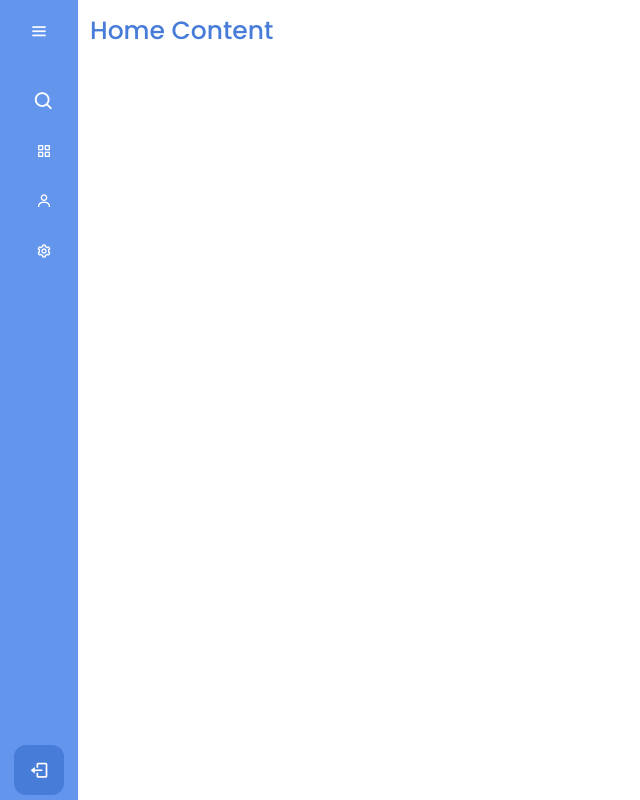
After one commit to Entriqa/Switter, a Flask app: a page that uses templates/prof_page.html in a window 1280 px wide. The commit adds this page. Shown: the whole page, without its empty margins (0-640 px from the left). Run offline with Flask 2, Linux system fonts and the light colour scheme; tables that the repository leaves empty hold one stand-in row (values such as "Sample post").

Commit message:
authorization and profile

```diff
--- a/app.py
+++ b/app.py
@@ -1,10 +1,10 @@
-from flask import Flask, render_template, redirect
-from flask_login import LoginManager, login_user, login_required, logout_user
+from flask import Flask, render_template, redirect, request
+from flask_login import LoginManager, login_user, login_required, logout_user, current_user
 
 from data import db_session
-from data.login_form import LoginForm
-from data.register import RegisterForm
 from data.users import User
+
+from data.user_forms import LoginForm, RegisterForm
 
 
 app = Flask(__name__)
@@ -14,13 +14,15 @@ login_manager = LoginManager()
 login_manager.init_app(app)
 
 
+
+
 @login_manager.user_loader
 def load_user(user_id):
     db_sess = db_session.create_session()
     return db_sess.query(User).get(user_id)
 
 
-@app.route('/register', methods=['GET', 'POST'])
+@app.route('/registration', methods=['GET', 'POST'])
 def register():
     form = RegisterForm()
     if form.validate_on_submit():
@@ -28,23 +30,51 @@ def register():
     return render_template('register.html', tittle='Registration', form=form)
 
 
-@app.route('/', methods=['GET', 'POST'])
+@app.route("/")
+def index():
+
+    if not current_user.is_authenticated:
+        return redirect("/auth")
+
+    else:
+        return redirect(f"/prof{current_user.id}")
+
+
+@app.route("/prof<prof_id>")
+def profile(prof_id):
+    db_sess = db_session.create_session()
+    user = db_sess.query(User).filter(User.id == prof_id).first()
+    return render_template("prof_page.html", name=user.name)
+
+
+@app.route('/auth', methods=['GET', 'POST'])
 def login():
     db_sess = db_session.create_session()
-    form = LoginForm()
-    if form.validate_on_submit():
-        user = db_sess.query(User).filter(User.email == form.email.data).first()
-        if user and user.check_password(form.password.data):
-            login_user(user, remember=form.remember_me.data)
+    login_form = LoginForm()
+    register_form = RegisterForm()
+
+    if register_form.validate_on_submit():
+        if register_form.password.data == register_form.password_again.data:
+            new_user = User(name=register_form.name.data,
+                            email=register_form.email.data)
+            new_user.set_password(register_form.password.data)
+
+            db_sess.add(new_user)
+            db_sess.commit()
+            db_sess.refresh(new_user)
+
+            login_user(new_user, remember=register_form.remember_me.data)
+
+        return redirect("/")
+
+    if login_form.validate_on_submit():
+        user = db_sess.query(User).filter(User.email == login_form.email.data).first()
+        if user and user.check_password(login_form.password.data):
+            login_user(user, remember=login_form.remember_me.data)
+            # print(user.id)
             return redirect("/")
-        return render_template('index.html', message="Wrong login or password", form=form)
-    return render_template('index.html', title='Authorization', form=form)
 
-
-# @app.route("/")
-# def index():
-#     db_sess = db_session.create_session()
-#     return render_template("login.html", title='Switter')
+    return render_template('auth.html', title='Authorization', login_form=login_form, reg_form=register_form)
 
 
 @app.route('/logout')
--- /dev/null
+++ b/static/css/pp_styles.css
@@ -0,0 +1,285 @@
+@import url('https://fonts.googleapis.com/css2?family=Poppins:wght@300;400;500;600;700&display=swap');
+*{
+    margin: 0;
+    padding: 0;
+    box-sizing: border-box;
+    font-family: 'Poppins', sans-serif;
+}
+body {
+	position: relative;
+	min-height: 100vh;
+	width: 100%;
+	overflow: hidden;
+}
+
+.sidebar {
+	position: fixed;
+	top: 0;
+	left: 0;
+	height: 100%;
+	width: 78px;
+	background: #6495ED;
+	padding: 6px 14px;
+	transition: all 0.5s ease;
+}
+
+.sidebar.active {
+	width: 240px;
+}
+
+.sidebar .logo_content .logo {
+	color: #FFF;
+	display: flex;
+	height: 50px;
+	width: 100%;
+	align-items: 100%;
+	opacity: 0;
+	pointer-events: none;
+	transition: all 0.5s ease;
+}
+
+.sidebar.active .logo_content .logo {
+	opacity: 1;
+	pointer-events: none;
+}
+
+.logo_content .logo i{
+	font-size: 28px;
+	margin-right: 5px;
+}
+
+.logo_content .logo .logo_name {
+	font-size: 20px;
+	font-weight: 400;
+}
+
+.sidebar #btn{
+	position: absolute;
+	color: #FFF;
+	top: 6px;
+	left: 50%;
+	font-size: 20px;
+	height: 50px;
+	width: 50px;
+	text-align: center;
+	line-height: 50px;
+	transform: translateX(-50%);
+}
+.sidebar.active #btn {
+	left: 90%;
+}
+
+.sidebar ul{
+	margin-top: 20px;
+}
+
+.sidebar ul li{
+	position: relative;
+	height: 50px;
+	width: 100%;
+	margin: 0 5px;
+	list-style: none;
+	line-height: 50px;
+
+}
+
+.sidebar ul li .tooltip{
+	position: absolute;
+	left: 122px;
+	top: 0;
+	transform: translate(-50%, -50%);
+	border-radius: 6px;
+	height: 35px;
+	width: 122px;
+	background: #FFF;
+	line-height: 35px;
+	text-align: center;
+	box-shadow: 0 5px 10px rgba(0, 0, 0, 0.2);
+	transition: 0s;
+	opacity: 0;
+	pointer-events: none;
+	display: block;
+}
+.sidebar.active ul li .tooltip {
+	display: none;
+}
+
+.sidebar ul li:hover .tooltip{
+	transition: all 0.5s ease;
+	opacity: 1;
+	top: 50%;
+}
+
+.sidebar ul li input{
+	position: absolute;
+	height: 100%;
+	width: 100%;
+	left: 0;
+	top: 0;
+	border-radius: 12px;
+	outline: none;
+	border: none;
+	background: #6495ED;
+	padding-left: 50px;
+	font-size: 18px;
+	color: #FFF;
+}
+.sidebar.active ul li input {
+	background: #487cd9;
+}
+
+.sidebar ul li input::placeholder{
+	color: #6691dd;
+}
+
+.sidebar ul li .bx-search {
+	position: absolute;
+	background: #6495ED;
+	z-index: 99;
+	color: #FFF;
+	font-size: 22px;
+	transition: all	0.0s ease;
+}
+.sidebar ul li .bx-search:hover {
+	background: #FFF;
+	color: #487cd9;
+}
+
+.sidebar.active ul li .bx-search {
+	background: #487cd9;
+}
+
+.sidebar.active ul li .bx-search:hover {
+	background: #487cd9;
+	color: #FFF;
+}
+
+.sidebar ul li a{
+	color: #FFF;
+	display: flex;
+	align-items: center;
+	text-decoration: none;
+	transition: all 0.4s ease;
+	border-radius: 12px;
+	white-space: nowrap;
+}
+
+.sidebar ul li a:hover{
+	color: #6495ED;
+	background: #FFF;
+}
+
+.sidebar ul li i {
+	height: 50px;
+	min-width: 50px;
+	border-radius: 12px;
+	line-height: 50px;
+	text-align: center;
+}
+
+.sidebar .links_name{
+	opacity: 0;
+	pointer-events: none;
+	transition: all 0.4s ease;
+}
+
+.sidebar.active .links_name{
+	opacity: 1;
+	pointer-events: auto;
+}
+
+.sidebar .profile_content {
+	position: absolute;
+	color: #FFF;
+	bottom: 0;
+	left: 0;
+	width: 100%;
+}
+
+.sidebar .profile_content .profile {
+	position: relative;
+	padding: 10px 6px;
+	height: 60px;
+	background: none;
+	transition: all 0.4s ease;
+}
+
+.sidebar.active .profile_content .profile {
+	background: #487cd9;
+}
+
+.profile_content .profile .profile_details {
+	display: flex;
+	align-items: center;
+	opacity: 0;
+	pointer-events: none;
+	white-space: nowrap;
+}
+
+.sidebar.active .profile .profile_details {
+	opacity: 1;
+	pointer-events: auto;
+}
+
+.profile .profile_details img{
+	height: 45px;
+	width: 45px;
+	object-fit: cover;
+	border-radius: 12px;
+}
+
+.profile .profile_details .name_job{
+	margin-left: 10px;
+}
+
+.profile .profile_details .name{
+	font-size: 15px;
+	font-weight: 400;
+}
+
+.profile .profile_details .job{
+	font-size: 12px;
+}
+
+.profile #log_out{
+	position: absolute;
+	left: 50%;
+	bottom: 5px;
+	transform: translateX(-50%);
+	min-width: 50px;
+	height: 50px;
+	line-height: 50px;
+	font-size: 20px;
+	border-radius: 12px;
+	text-align: center;
+	background: #487cd9;
+	transition: all 0.4s ease;
+}
+
+.sidebar.active .profile #log_out {
+	left: 88%;
+}
+
+.sidebar.active .profile #log_out {
+	background: none;
+}
+
+.home_content {
+	position: absolute;
+	height: 100%;
+	width: calc(100% - 78px);
+	left: 78px;
+	transition: all 0.5s ease;
+}
+
+.home_content .text{
+	font-size: 25px;
+	font-weight: 500;
+	color: #487cd9;
+	margin: 12px;
+}
+
+.sidebar.active ~ .home_content {
+	width: calc(100% - 240px);
+	left: 240px;
+}
--- a/static/css/style.css
+++ b/static/css/style.css
@@ -1,5 +1,8 @@
+
 /* ===== Google Font Import - Poformsins ===== */
 @import url('https://fonts.googleapis.com/css2?family=Poppins:wght@300;400;500;600;700&display=swap');
+
+
 
 *{
     margin: 0;
--- /dev/null
+++ b/templates/prof_page.html
@@ -0,0 +1,98 @@
+<!DOCTYPE html>
+<html>
+
+<head>
+	<meta charset="utf-8">
+	<title>Main page</title>
+	<meta name="viewport" content="width=device-width, initial-scale=1">
+
+	<!-- CSS -->
+	<link rel="stylesheet" href="../static/css/pp_styles.css">
+
+	<!-- Boxicons CSS -->
+	<link rel="stylesheet" href="https://unpkg.com/boxicons@2.0.7/css/boxicons.min.css">
+</head>
+
+
+<body>
+	<div class="sidebar">
+		<div class="logo_content">
+			<div class="logo">
+				<i class='bx bxl-telegram'></i>
+				<div class="logo_name"> Switter </div>
+			</div>
+			<i class='bx bx-menu' id="btn"></i>
+		</div>
+		<ul class="nav_list">
+			<li>
+
+				<i class='bx bx-search' ></i>
+				<input type="text" placeholder="Search">
+				<span class="tooltip">Search</span>
+
+			</li>
+			<li>
+				<a href="#">
+					<i class='bx bx-grid-alt' ></i>
+					<span class="links_name">Board</span>
+				</a>
+				<span class="tooltip">Board</span>
+			</li>
+			<li>
+				<a href="#">
+					<i class='bx bx-user'></i>
+					<span class="links_name">Profile</span>
+				</a>
+				<span class="tooltip">Profile</span>
+			</li>
+
+			<!-- Chats -->
+			<!-- <li>
+				<a href="#">
+					<i class='bx bx-chat'></i>
+					<span class="links_name">Chats</span>
+				</a>
+				!!!<span class="tooltip">Dashboard</span>
+			</li> -->
+			<li>
+				<a href="#">
+					<i class='bx bx-cog'></i>
+					<span class="links_name">Settings</span>
+				</a>
+				<span class="tooltip">Settings</span>
+			</li>
+		</ul>
+		<div class="profile_content">
+			<div class="profile">
+				<div class="profile_details">
+					<img src="../static/img/prof_page.jpg">
+					<div class="name_job">
+						<div class="name">{{ name }}</div>
+<!--						<div class="job">True proger</div>-->
+					</div>
+				</div>
+				<i class='bx bx-log-out' id="log_out"></i>
+			</div>
+		</div>
+	</div>
+	<div class="home_content">
+		<div class="text">Home Content</div>
+	</div>
+
+	<script>
+		let btn = document.querySelector("#btn");
+		let sidebar = document.querySelector(".sidebar");
+		let searchBtn = document.querySelector(".bx-search");
+
+		btn.onclick = function() {
+			sidebar.classList.toggle("active")
+		}
+		searchBtn.onclick = function() {
+			sidebar.classList.toggle("active")
+		}
+
+	</script>
+</body>
+
+
+</html>
```
Also changed, not shown: data/login_form.py (deleted, +0 -11 lines), data/register.py (deleted, +0 -13 lines), data/user_forms.py (added, +19 -0 lines), data/users.py (+5 -8 lines), db/users.sqlite (deleted), static/img/prof_page.jpg (added).
